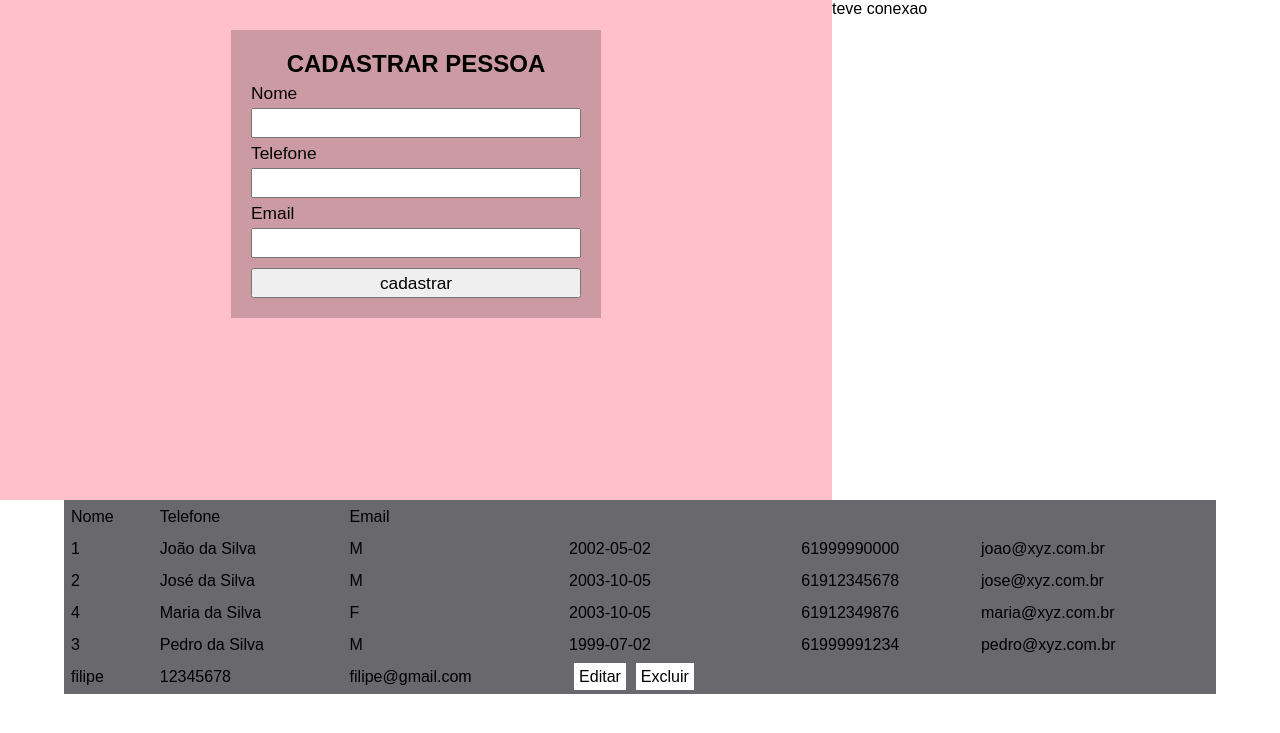
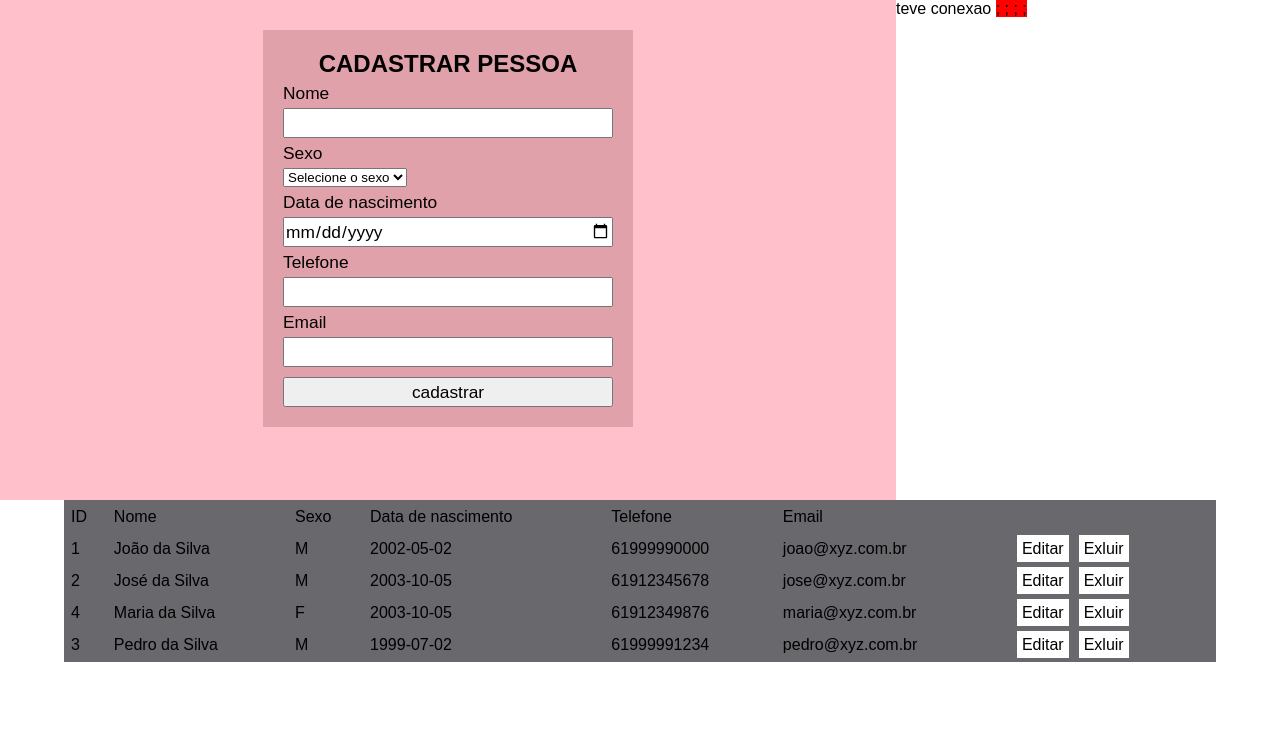
Before and after one commit to Fillipe-Albuquerque-Moreira-Dos-Santos/crud-php-senac, a PHP site: page / in a window 1280 px wide. Shown: the top 733 px of the page. Run offline with PHP 8.4, Linux system fonts and the light colour scheme; data comes from the database, SQL or seed files in the repository.

Commit message:
atualizando

```diff
--- a/agenda_crud_php/classe-pessoa.php
+++ b/agenda_crud_php/classe-pessoa.php
@@ -22,4 +22,6 @@
         $res = $cmd -> fetchAll(PDO::FETCH_ASSOC);
         return $res;
     }
+
+   // public function cadastrarPessoa($nome,)
 }
--- a/agenda_crud_php/index.php
+++ b/agenda_crud_php/index.php
@@ -22,6 +22,14 @@
             <h2>CADASTRAR PESSOA</h2>
             <label>Nome</label>
             <input type="text" name="nome" id="nome">
+            <label>Sexo</label>
+	        <select>
+            <option value="">Selecione o sexo</option>
+            <option value="2">M</option>
+            <option value="3">F</option>
+            </select>
+            <label>Data de nascimento</label>
+            <input id="date" type="date">
             <label>Telefone</label>
             <input type="text" name="telefone" id="telefone">
             <label>Email</label>
@@ -35,7 +43,10 @@
 
     <table>
             <tr>
+                <td>ID</td>
                 <td>Nome</td>
+                <td>Sexo</td>
+                <td>Data de nascimento</td>
                 <td>Telefone</td>
                 <td colspan="2">Email</td>
             </tr>
@@ -50,17 +61,14 @@
                         echo "<td>".$v."</td>";
                     }
                 }
+                ?>
+                <td><a href = "">Editar</a><a href="">Exluir</a></td>;
+                <?php
                 echo "</tr>";
             }
         }
         ?>
-            <tr>
-                <td>filipe</td>
-                <td>12345678</td>
-                <td>filipe@gmail.com</td>
-                <td><a href="">Editar</a><a href="">Excluir</a> </td>
 
-            </tr>
         </table>
     </selection>
 
--- a/agenda_crud_php/style.css
+++ b/agenda_crud_php/style.css
@@ -15,7 +15,7 @@
 
 form{
     width: 330px;
-    background-color: rgba(0, 0, 0, .2);
+    background-color: rgba(99, 36, 36, 0.2);
     padding: 20px;
     margin: 30px auto;
 }
@@ -26,7 +26,7 @@
 }
 
 #esquerda{
-    width: 35%;
+    width: 40%;
     background-color: red;
     height: 500px;
 }
@@ -34,7 +34,7 @@
     text-align: center;
 }
 #direita{
-    width: 65%;
+    width: 70%;
     background-color: pink;
     height: 500px;
     float: left;
```
